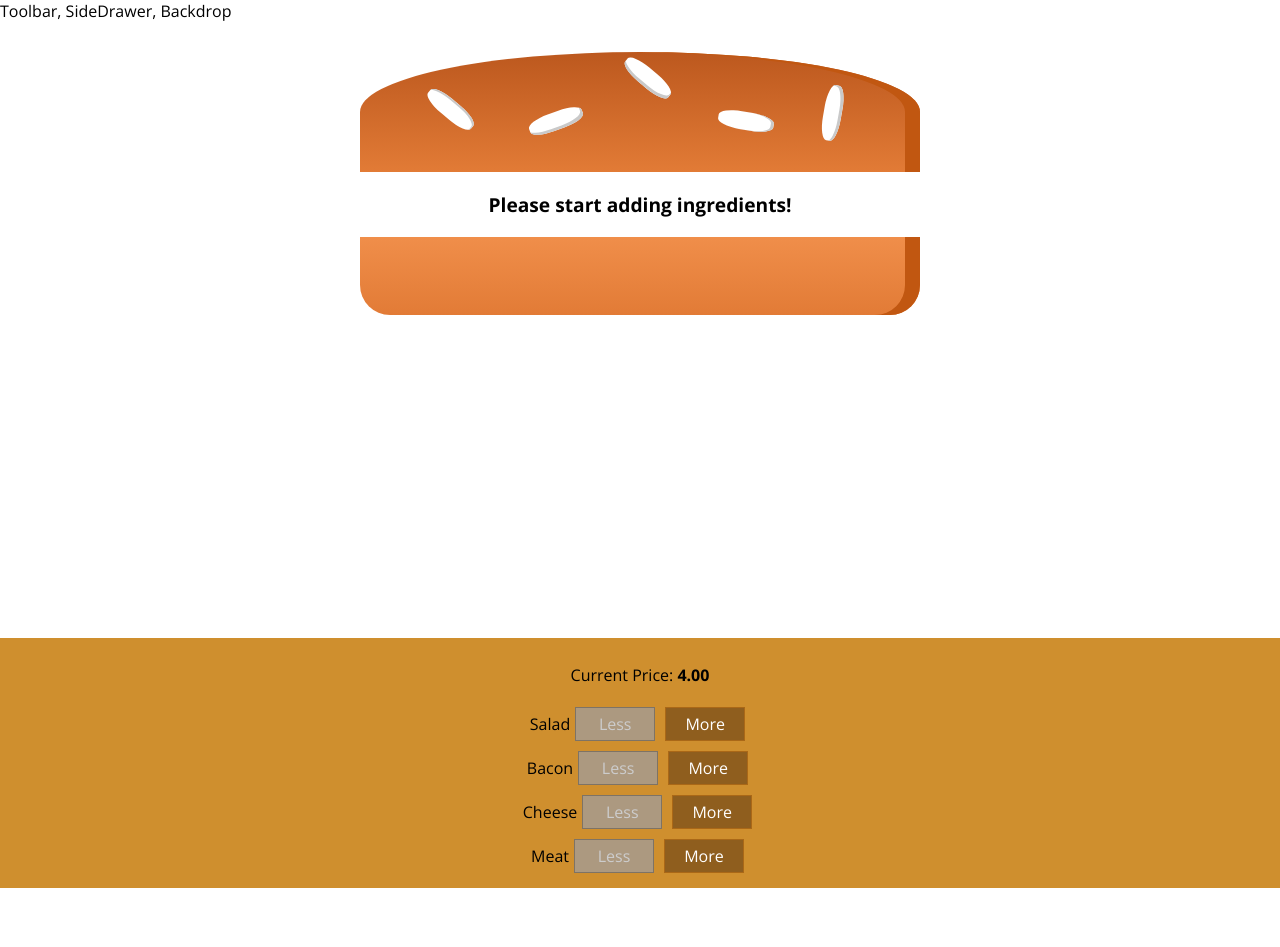
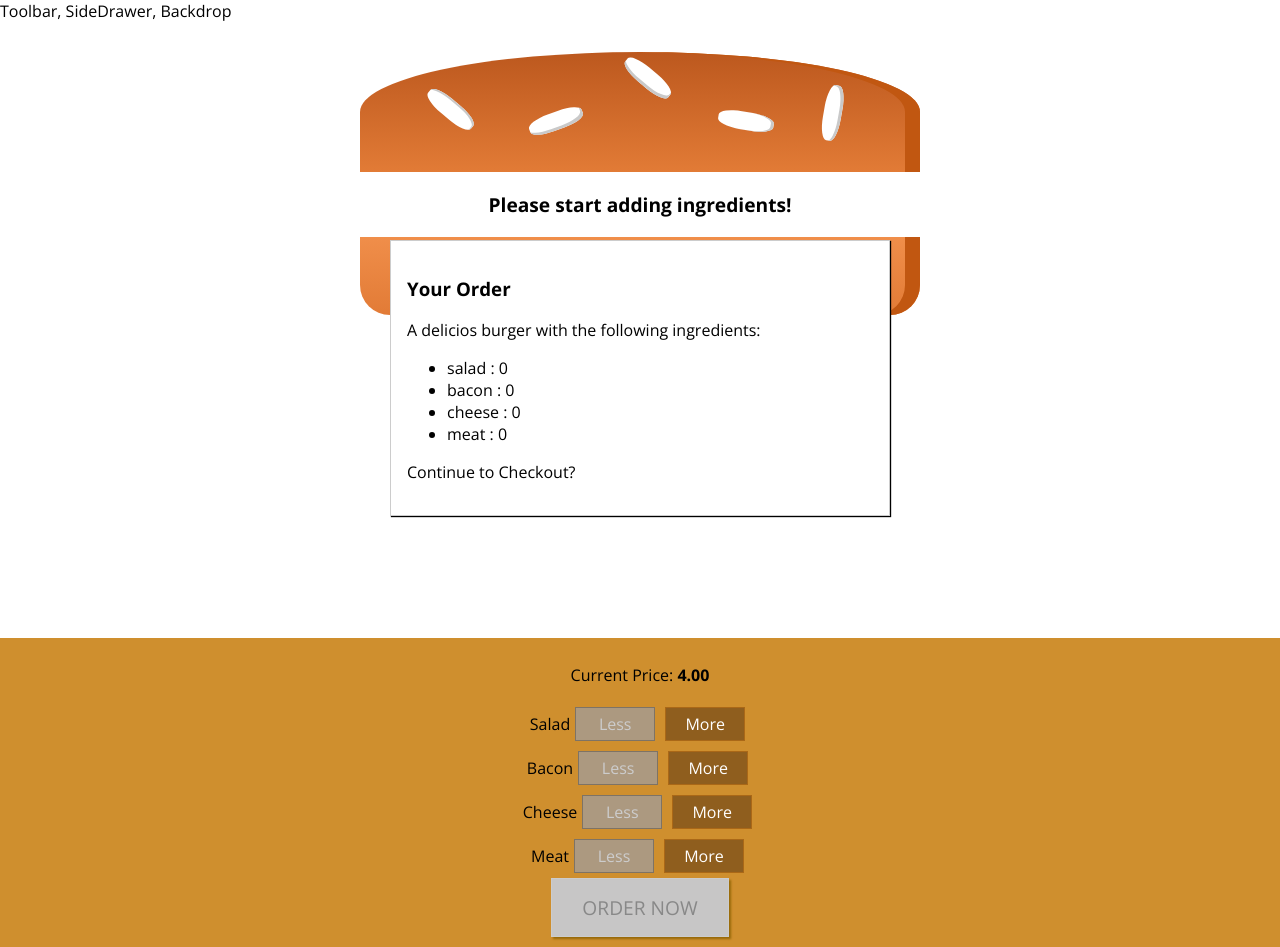
Before and after one commit to parth1320/burger_builder, a React app: page / in a window 1280 px wide. Before the commit the page ends 888 px from the top, so only its background shows below. Built offline with nearby package versions, Linux system fonts and the light colour scheme.

Commit message:
Order_Summary

```diff
--- a/src/components/Burger/BuildControls/BuildControls.css
+++ b/src/components/Burger/BuildControls/BuildControls.css
@@ -8,3 +8,45 @@
   margin: auto;
   padding: 10px 0;
 }
+
+.OrderButton {
+  background-color: #dad735;
+  outline: none;
+  cursor: pointer;
+  border: 1px solid #966909;
+  color: #966909;
+  font-family: inherit;
+  font-size: 1.2em;
+  padding: 15px 30px;
+  box-shadow: 2px 2px 2px #966909;
+}
+
+.OrderButton:hover,
+.OrderButton:active {
+  background-color: #a0db41;
+  border: 1px solid #966909;
+  color: #966909;
+}
+
+.OrderButton:disabled {
+  background-color: #c7c6c6;
+  cursor: not-allowed;
+  border: 1px solid #ccc;
+  color: #888888;
+}
+
+.OrderButton:not(:disabled) {
+  animation: enable 0.3s linear;
+}
+
+@keyframes enable {
+  0% {
+    transform: scale(1);
+  }
+  60% {
+    transform: scale(1.1);
+  }
+  100% {
+    transform: scale(1);
+  }
+}
--- a/src/components/Burger/BuildControls/BuildControls.js
+++ b/src/components/Burger/BuildControls/BuildControls.js
@@ -24,6 +24,9 @@
         disabled={props.disabled[ctrl.type]}
       />
     ))}
+    <button className={classes.OrderButton} disabled={!props.purchasable}>
+      ORDER NOW
+    </button>
   </div>
 );
 
--- /dev/null
+++ b/src/components/Burger/OrderSummary/OrderSummary.js
@@ -0,0 +1,25 @@
+import React from "react";
+
+import Aux from "../../../hoc/Hoc";
+
+const orderSummary = (props) => {
+  const ingredientSummary = Object.keys(props.ingredients).map((igKey) => {
+    return (
+      <li>
+        <span style={{ textTransform: "capitaliz" }}> {igKey} </span>:{" "}
+        {props.ingredients[igKey]}
+      </li>
+    );
+  });
+
+  return (
+    <Aux>
+      <h3>Your Order</h3>
+      <p>A delicios burger with the following ingredients:</p>
+      <ul>{ingredientSummary}</ul>
+      <p>Continue to Checkout?</p>
+    </Aux>
+  );
+};
+
+export default orderSummary;
--- /dev/null
+++ b/src/components/UI/Modal/Modal.css
@@ -0,0 +1,20 @@
+.Modal {
+  position: fixed;
+  z-index: 500;
+  background-color: white;
+  width: 70%;
+  border: 1px solid #ccc;
+  box-shadow: 1px 1px 1px black;
+  padding: 16px;
+  left: 15%;
+  top: 30%;
+  box-sizing: border-box;
+  transition: all 0.3s ease-out;
+}
+
+@media (min-width: 600px) {
+  .Modal {
+    width: 500px;
+    left: calc(50% - 250px);
+  }
+}
--- /dev/null
+++ b/src/components/UI/Modal/Modal.js
@@ -0,0 +1,7 @@
+import React from "react";
+
+import classes from "./Modal.css";
+
+const modal = (props) => <div className={classes.Modal}>{props.children}</div>;
+
+export default modal;
--- a/src/containers/BurgerBuilder/BurgerBuilder.js
+++ b/src/containers/BurgerBuilder/BurgerBuilder.js
@@ -3,6 +3,8 @@
 import Aux from "../../hoc/Hoc";
 import Burger from "../../components/Burger/Burger";
 import BuildControls from "../../components/Burger/BuildControls/BuildControls";
+import Modal from "../../components/UI/Modal/Modal";
+import OrderSummary from "../../components/Burger/OrderSummary/OrderSummary";
 
 const INGREDIENT_PRICES = {
   salad: 0.5,
@@ -21,6 +23,18 @@
     },
 
     totalPrice: 4,
+    purchasable: false,
+  };
+
+  updatePurchaseState = (ingredients) => {
+    const sum = Object.keys(ingredients)
+      .map((igKey) => {
+        return ingredients[igKey];
+      })
+      .reduce((sum, el) => {
+        return sum + el;
+      }, 0);
+    this.setState({ purchasable: sum > 0 });
   };
 
   addIngredientHandler = (type) => {
@@ -34,6 +48,7 @@
     const oldPrice = this.state.totalPrice;
     const newPrice = priceAddition + oldPrice;
     this.setState({ totalPrice: newPrice, ingredients: updatedIngredients });
+    this.updatePurchaseState(updatedIngredients);
   };
 
   removeIngredientHandler = (type) => {
@@ -50,6 +65,7 @@
     const oldPrice = this.state.totalPrice;
     const newPrice = oldPrice - priceDeduction;
     this.setState({ totalPrice: newPrice, ingredients: updatedIngredients });
+    this.updatePurchaseState(updatedIngredients);
   };
 
   render() {
@@ -62,11 +78,15 @@
 
     return (
       <Aux>
+        <Modal>
+          <OrderSummary ingredients={this.state.ingredients} />
+        </Modal>
         <Burger ingredients={this.state.ingredients} />
         <BuildControls
           ingredientAdded={this.addIngredientHandler}
           ingredientRemoved={this.removeIngredientHandler}
           disabled={disableInfo}
+          purchasable={this.state.purchasable}
           price={this.state.totalPrice}
         />
       </Aux>
```
